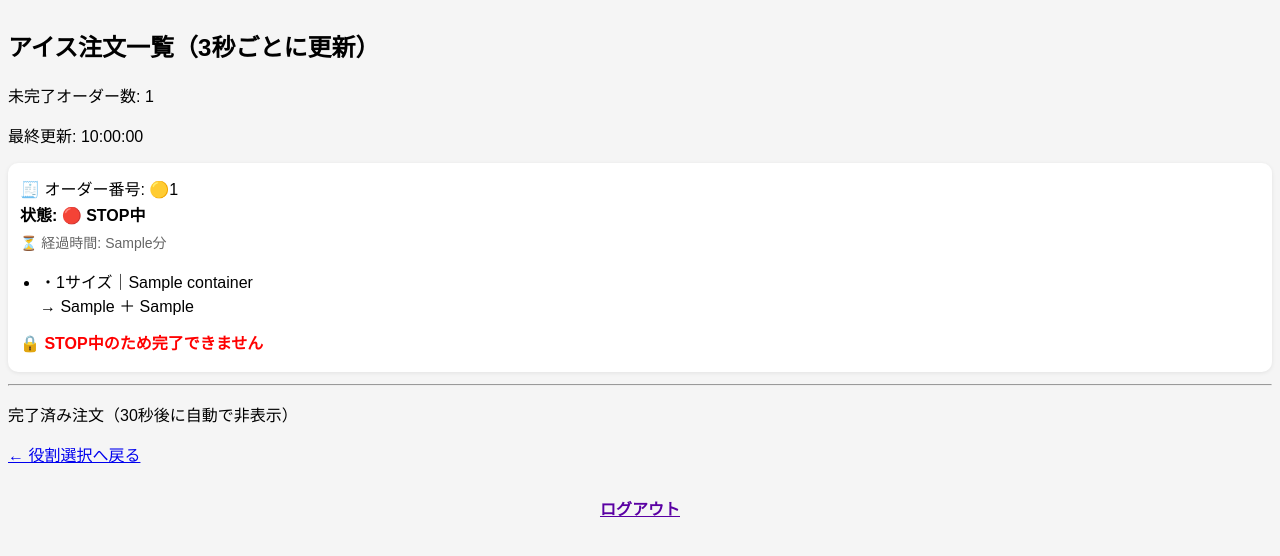
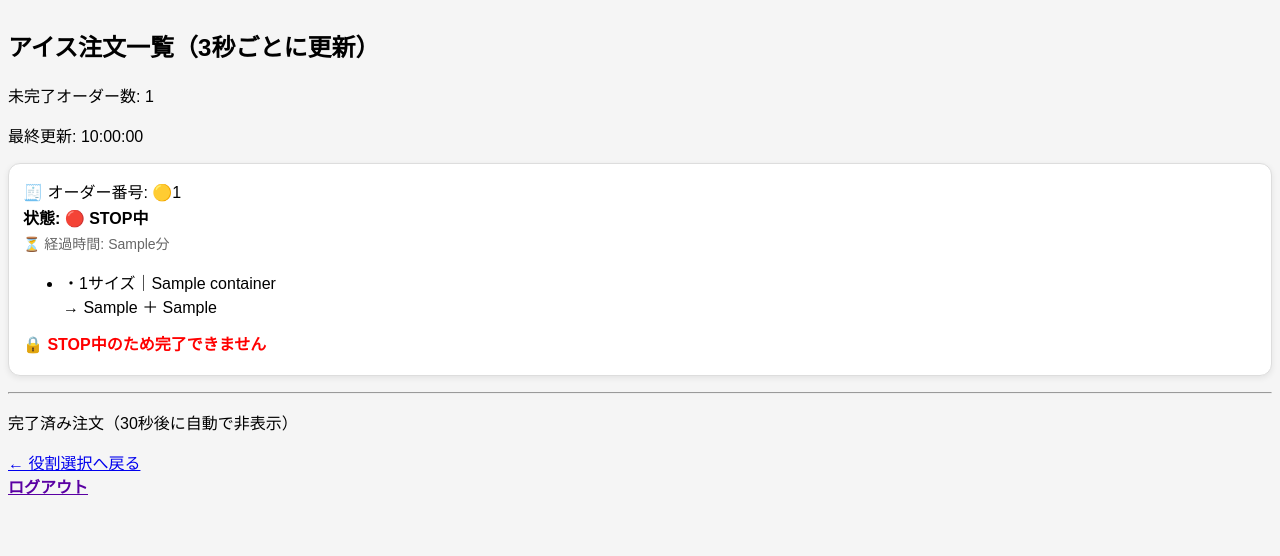
Before and after one commit to Yujiro-Muraoka/ice-order-system, a Django app: template orders/templates/orders/ice.html in a window 1280 px wide. Shown: the top 556 px of the page. Run offline with Django 5.2, Linux system fonts and the light colour scheme; the template is opened without the code that fills it: most values are stand-ins (such as "Sample title", 1, 10 or a date in 2020).

Commit message:
first deploy

```diff
--- a/orders/templates/orders/ice.html
+++ b/orders/templates/orders/ice.html
@@ -11,30 +11,33 @@
       margin: 0;
       background-color: #f5f5f5;
     }
+    .header {
+      font-size: 20px;
+      font-weight: bold;
+      margin: 12px 0;
+    }
     .order-card {
       background-color: #fff;
-      border-radius: 10px;
-      padding: 12px;
-      margin-bottom: 12px;
-      box-shadow: 0 1px 4px rgba(0, 0, 0, 0.08);
+      border: 1.5px solid #ddd;
+      border-radius: 12px;
+      padding: 14px;
+      margin-bottom: 16px;
+      box-shadow: 0 2px 6px rgba(0, 0, 0, 0.08);
     }
     .order-card p {
-      margin: 4px 0; /* ← 詰める */
-      line-height: 1.4; /* ← コンパクトに */
+      margin: 4px 0;
+      line-height: 1.4;
     }
-    .order-card ul {
-      padding-left: 20px;
+    .status-line {
+      font-weight: bold;
+      margin-top: 4px;
     }
-    .order-card .status-line {
-      font-weight: bold;
-      margin-bottom: 6px;
-    }
-    .order-card .elapsed-time {
+    .elapsed-time {
       color: #666;
       font-size: 14px;
     }
     .complete-button {
-      margin-top: 12px;
+      margin-top: 10px;
       padding: 14px;
       font-size: 16px;
       font-weight: bold;
@@ -47,24 +50,16 @@
       box-shadow: 0 2px 6px rgba(0, 0, 0, 0.15);
       transition: background-color 0.2s ease, transform 0.1s ease;
     }
-    .complete-button:disabled {
-      background-color: #aaa;
-      cursor: not-allowed;
-    }
     .complete-button:hover {
       background-color: #1976D2;
       transform: scale(0.98);
     }
-    .header {
-      font-size: 20px;
+    .disabled-message {
+      color: red;
       font-weight: bold;
-      margin-bottom: 16px;
+      font-size: 14px;
+      margin-top: 10px;
     }
-    .logout-bottom { text-align: center; margin-top: 30px; }
-    .status-ok { color: green; font-weight: bold; }
-    .status-stop { color: red; font-weight: bold; }
-    .dimmed { opacity: 0.5; }
-    .countdown-text { font-size: 12px; color: gray; }
   </style>
 </head>
 <body>
```
Also changed, not shown: db.sqlite3.
